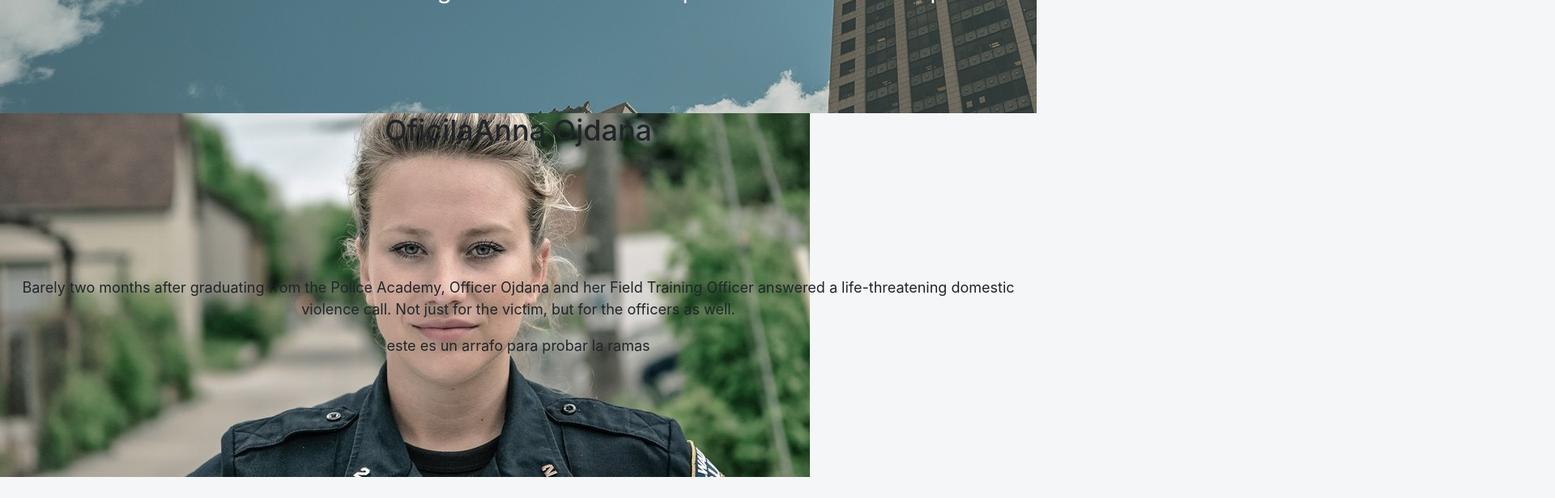
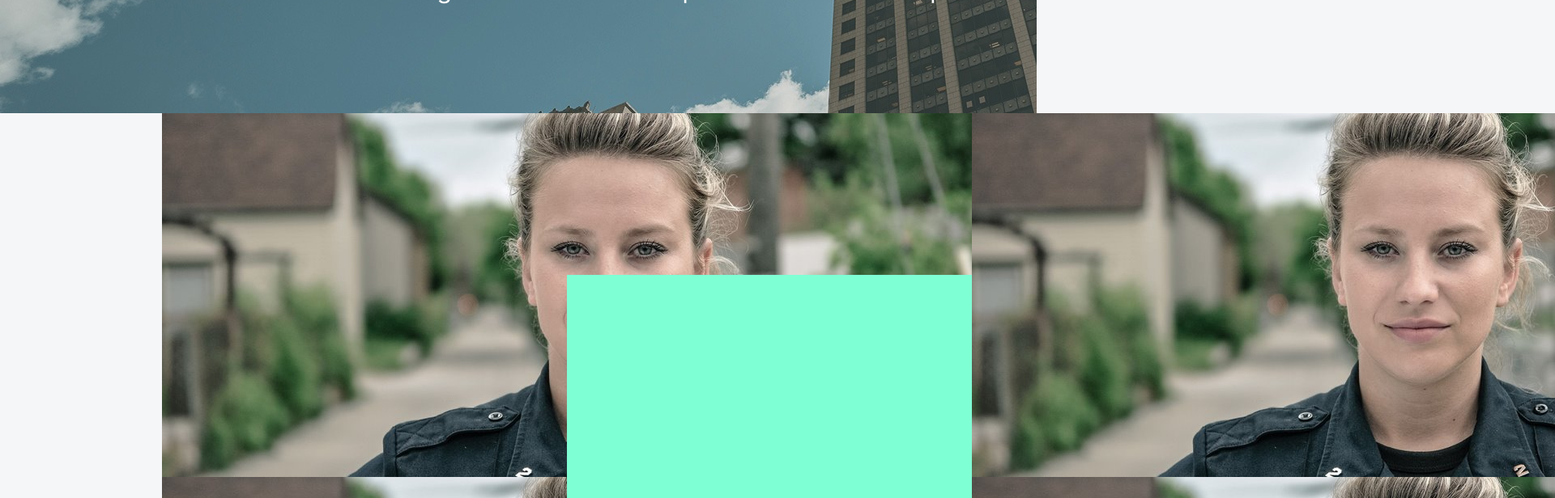
Before and after one commit to TIC-UTOM/PoliceProyecIrving, a React (Create React App) app: page / in a window 1280 px wide. Shown: the part 860-1476 px from the top of the page at 81% size, 1920 px wide, since content can reach past the window. Built offline with nearby package versions, Linux system fonts and the light colour scheme.

Commit message:
policias modificados

```diff
--- a/src/components/policias.js
+++ b/src/components/policias.js
@@ -5,20 +5,7 @@ function Policias() {
   return (
     <section className="secction2">
       <div className="oficial1">
-        <div className="Panel">
-          <header className="pannel1">
-            <h2><span>Oficila</span>Anna Ojdana</h2>
-            <div className="icon">
-              <svg>
-                <a href="https://www.flaticon.com/free-icons/shield" title="shield icons">Shield icons created by Ladalle CS - Flaticon</a>
-              </svg>
-            </div>
-          </header>
-            <p>Barely two months after graduating from the Police Academy, Officer Ojdana and her Field Training Officer answered a life-threatening domestic violence call. Not just for the victim, but for the officers as well.</p>
-            <div className="btn_info">
-              <a className="btn_info" href="#" Ver Su Historia></a>
-              <p> este es un arrafo para probar la ramas</p>
-            </div>
+        <div className="info-oficial">
         </div>
       </div>
     </section>
--- a/src/styles/policias.css
+++ b/src/styles/policias.css
@@ -1,9 +1,20 @@
-.secction2 {
-    width: 2000px;
-    height: 1000px;
-    align-items: center;
-    justify-content: center;
+.oficial1{
+    width: 2000%;
+    height: 900%;
     background-image: url(../images/guardian_01_2000x900.jpg);
-    background-repeat: no-repeat;
-    box-sizing: border-box;
+    position: absolute;
+    left: 200px;
 }
+
+img {
+    maxWidth: 100%;
+}
+
+.info-oficial{
+    width: 500px;
+    height: 400px;
+    background-color: aquamarine;
+    position: absolute;
+    left: 500px;
+    top: 200px;
+}
```
